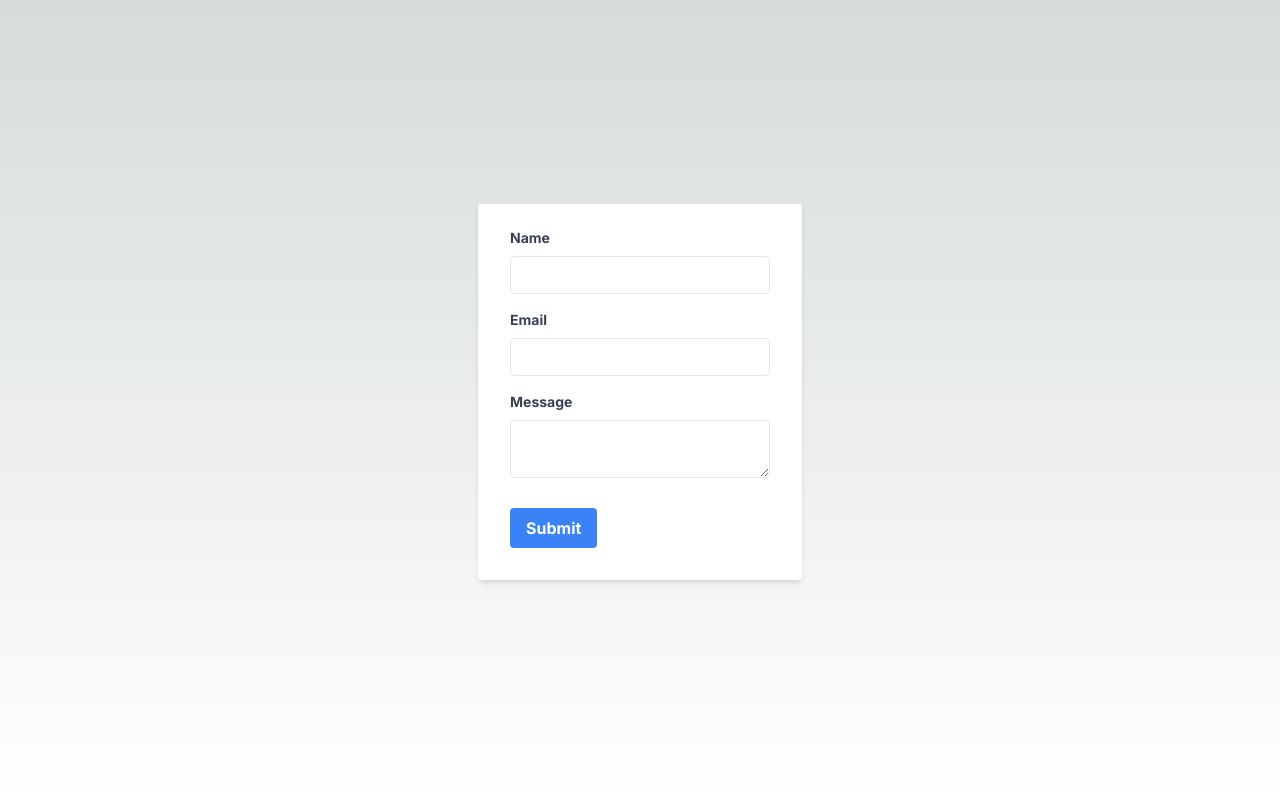
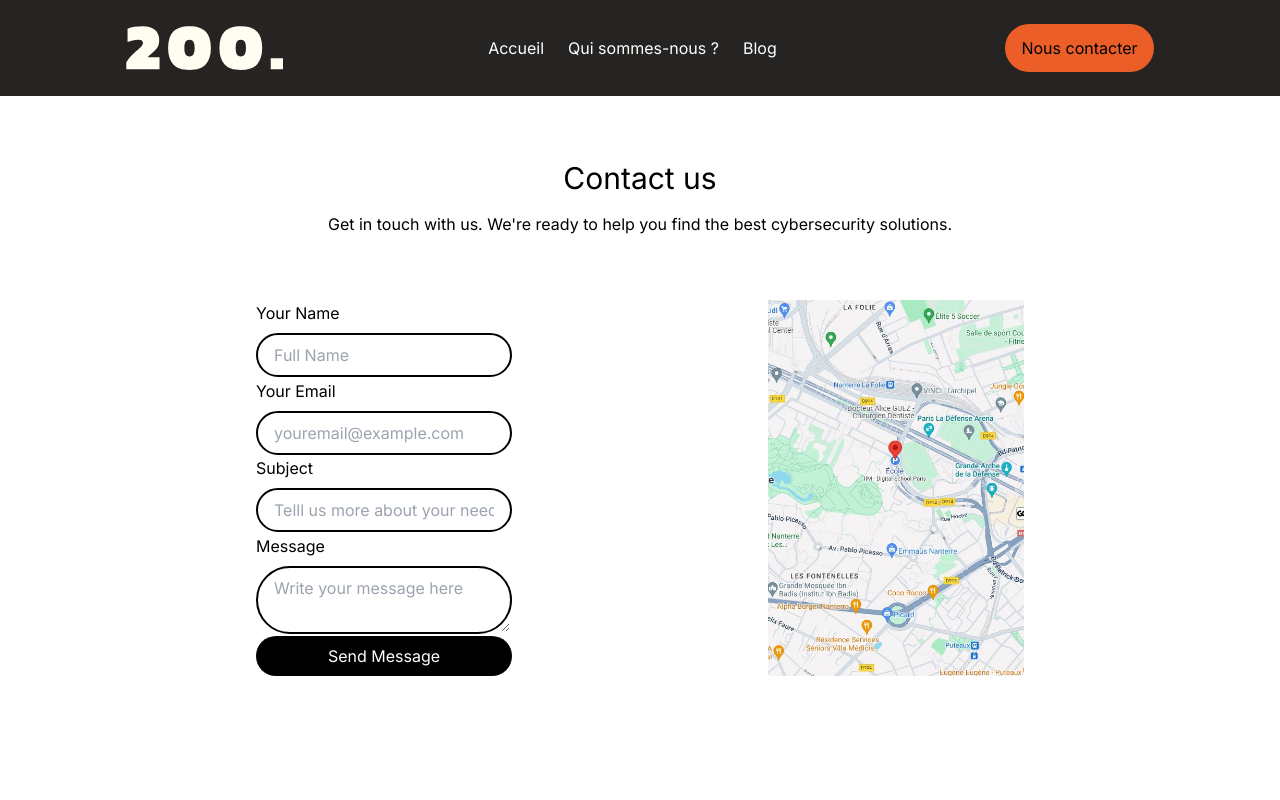
Before and after one commit to HyTaXx/agence200, a Next.js app: page /contact in a window 1280 px wide. Shown: the top 800 px of the page. Built offline with nearby package versions, Linux system fonts and the light colour scheme.

Commit message:
:lipstick: added contact form STILL need to make logic

```diff
--- a/src/app/contact/page.js
+++ b/src/app/contact/page.js
@@ -1,91 +1,79 @@
 'use client'
 import React, { useState } from 'react';
+import { Footer } from '../../components/footer/footer';
+import { Header } from '../../components/header/header';
 
-//All need to be redone
+const ContactForm = () => {
+ const [formData, setFormData] = useState({
+   name: '',
+   email: '',
+   message: ''
+ });
 
-function Contact() {
- const [name, setName] = useState("");
- const [email, setEmail] = useState("");
- const [message, setMessage] = useState("");
-
- const handleOnChange = (event) => {
-   const { id, value } = event.target;
-   switch (id) {
-     case 'name':
-       setName(value);
-       break;
-     case 'email':
-       setEmail(value);
-       break;
-     case 'message':
-       setMessage(value);
-       break;
-     default:
-       break;
-   }
+ const handleChange = (event) => {
+   setFormData({
+     ...formData,
+     [event.target.name]: event.target.value
+   });
  };
 
- const handleOnSubmit = (event) => {
+ const handleSubmit = (event) => {
    event.preventDefault();
-   console.log({ name, email, message });
+   console.log(formData);
+   // Here you would typically send the form data to a server
  };
 
  return (
-   <div className="flex flex-col items-center justify-center min-h-screen py-2">
-     <form
-       onSubmit={handleOnSubmit}
-       className="bg-white shadow-md rounded px-8 pt-6 pb-8 mb-4"
-     >
-       <div className="mb-4">
-         <label className="block text-gray-700 text-sm font-bold mb-2" htmlFor="name">
-           Name
-         </label>
-         <input
-           id="name"
-           name="name"
-           value={name}
-           onChange={handleOnChange}
-           className="border rounded w-full py-2 px-3 text-gray-700 leading-tight focus:outline-none focus:shadow-outline"
-         />
-       </div>
+    <section className='min-h-[100vh] bg-white text-black'>
+        <Header />
+        <section className='flex flex-col justify-center pb-16'>
+            <div className='flex flex-col justify-center py-16 gap-4'>
+                <h2 className='text-center text-3xl'>Contact us</h2>
+                <p className='text-center'>Get in touch with us. We're ready to help you find the best cybersecurity solutions.</p>
+            </div>
+            <section className='flex flex-row px-32'>
+                <form className='w-1/2 px-32 flex flex-col justify-around'>
+                    <div className='flex flex-col gap-2'>
+                        <label htmlFor='name'>Your Name</label>
+                        <input type='text' id='name' name='name' value={formData.name} onChange={handleChange} className='border-2 rounded-full border-black px-4 py-2' placeholder='Full Name' />
+                    </div>
+                    <div className='flex flex-col gap-2'>
+                        <label htmlFor='email'>Your Email</label>
+                        <input type='email' id='email' name='email' value={formData.email} onChange={handleChange} className='border-2 rounded-full border-black px-4 py-2' placeholder='youremail@example.com'/>
+                    </div>
+                    <div className='flex flex-col gap-2'>
+                        <label htmlFor='subject'>Subject</label>
+                        <input type='text' id='subject' name='subject' value={formData.subject} onChange={handleChange} className='border-2 rounded-full border-black px-4 py-2' placeholder='Telll us more about your needs' />
+                    </div>
+                    <div className='flex flex-col gap-2'>
+                        <label htmlFor='message'>Message</label>
+                        <textarea id='message' name='message' value={formData.message} onChange={handleChange} className='border-2 rounded-full border-black px-4 py-2' placeholder='Write your message here' />
+                    </div>
+                    <button type='submit' onClick={handleSubmit} className='bg-black text-white px-4 py-2 rounded-full'>Send Message</button>
+                </form>
+                <div className='w-1/2 flex justify-end px-32'>
+                    <img src='images/map_temp.jpg'/>
+                </div>
+            </section>
+            <div className='flex flex-row justify-around px-6 mx-64 my-32 py-32 bg-[#f0f0f0]'>
+                <div>
+                    <h3 className='text-3xl'>Call us</h3>
+                    <p>+33 00 00 00 00</p>
+                </div>
+                <div>
+                    <h3 className='text-3xl'>Email us</h3>
+                    <p>info@example.com</p>
+                    <p>info@example.com</p>
+                </div>
+                <div>
+                    <h3 className='text-3xl'>Visit Us</h3>
+                    <p>200 Agency</p>
+                </div>
+            </div>
+        </section>
+        <Footer />
+    </section>
+    );
+};
 
-       <div className="mb-4">
-         <label className="block text-gray-700 text-sm font-bold mb-2" htmlFor="email">
-           Email
-         </label>
-         <input
-           id="email"
-           name="email"
-           value={email}
-           onChange={handleOnChange}
-           className="border rounded w-full py-2 px-3 text-gray-700 leading-tight focus:outline-none focus:shadow-outline"
-         />
-       </div>
-
-       <div className="mb-6">
-         <label className="block text-gray-700 text-sm font-bold mb-2" htmlFor="message">
-           Message
-         </label>
-         <textarea
-           id="message"
-           name="message"
-           value={message}
-           onChange={handleOnChange}
-           className="border rounded w-full py-2 px-3 text-gray-700 leading-tight focus:outline-none focus:shadow-outline"
-         />
-       </div>
-
-       <div className="flex items-center justify-between">
-         <button
-           className="bg-blue-500 hover:bg-blue-700 text-white font-bold py-2 px-4 rounded focus:outline-none focus:shadow-outline"
-           type="submit"
-         >
-           Submit
-         </button>
-       </div>
-     </form>
-   </div>
- );
-}
-
-export default Contact;
+export default ContactForm;
```
Also changed, not shown: public/images/map_temp.JPG (added).
